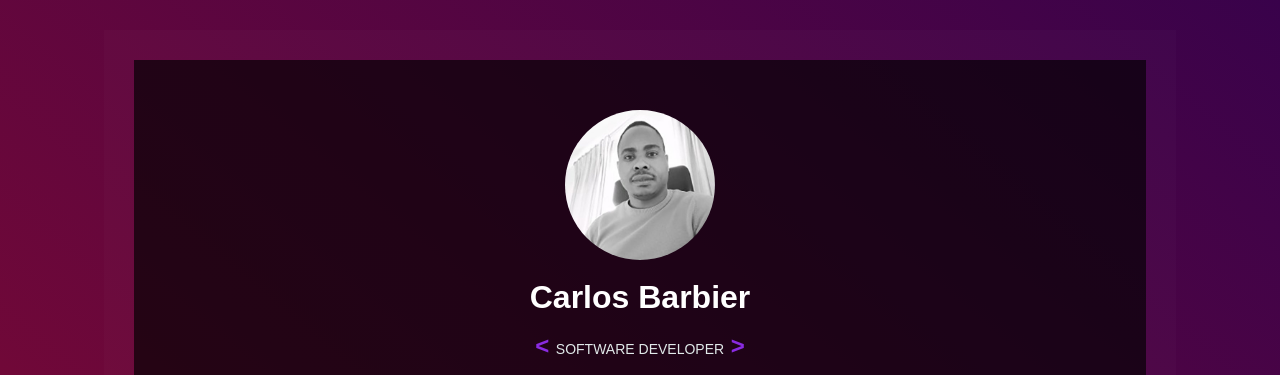
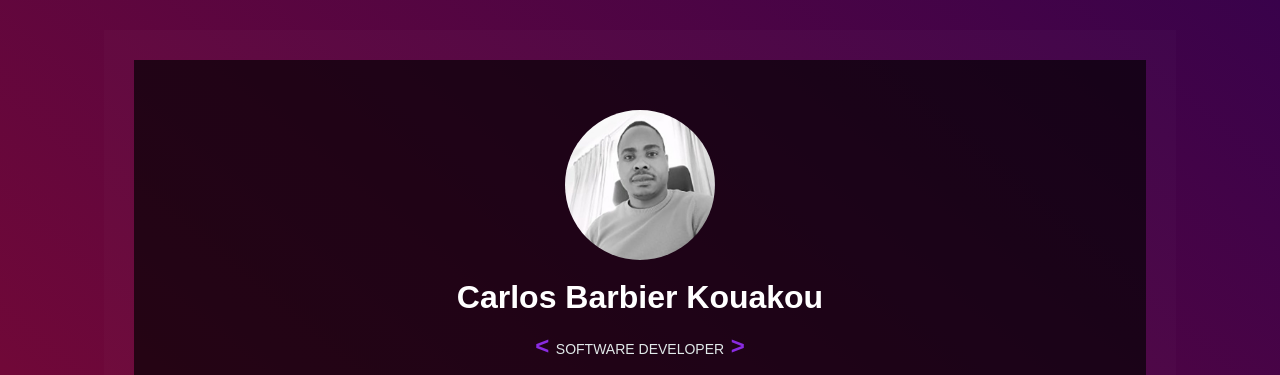
Before and after one commit to CristinaSias/CV, a plain HTML site: page index.html in a window 1280 px wide. Shown: the top 375 px of the page. Drawn offline with nearby package versions, Linux system fonts and the light colour scheme.

Commit message:
Change Name

```diff
--- a/index.html
+++ b/index.html
@@ -12,7 +12,7 @@
         <div class="container0">
             <div>
                 <img src="images/carlos.jpg" alt="Carlos" id="mypic">
-                <h1>Carlos Barbier</h1>
+                <h1>Carlos Barbier Kouakou</h1>
                 <h2><span id="bracket">< </span><span id="role" >Software Developer</span><span id="bracket"> ></span></h2>
             </div>
         </div>
```
